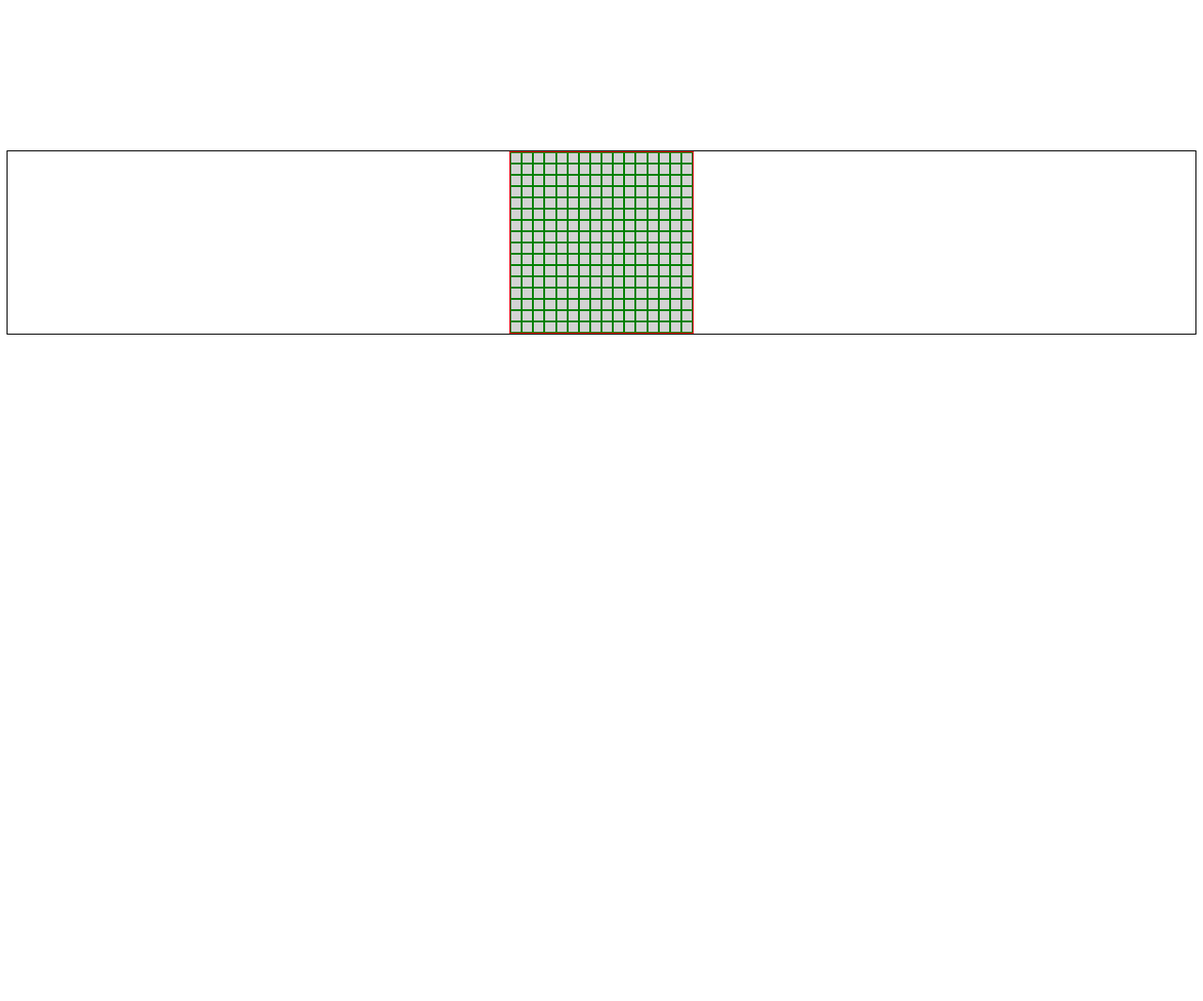
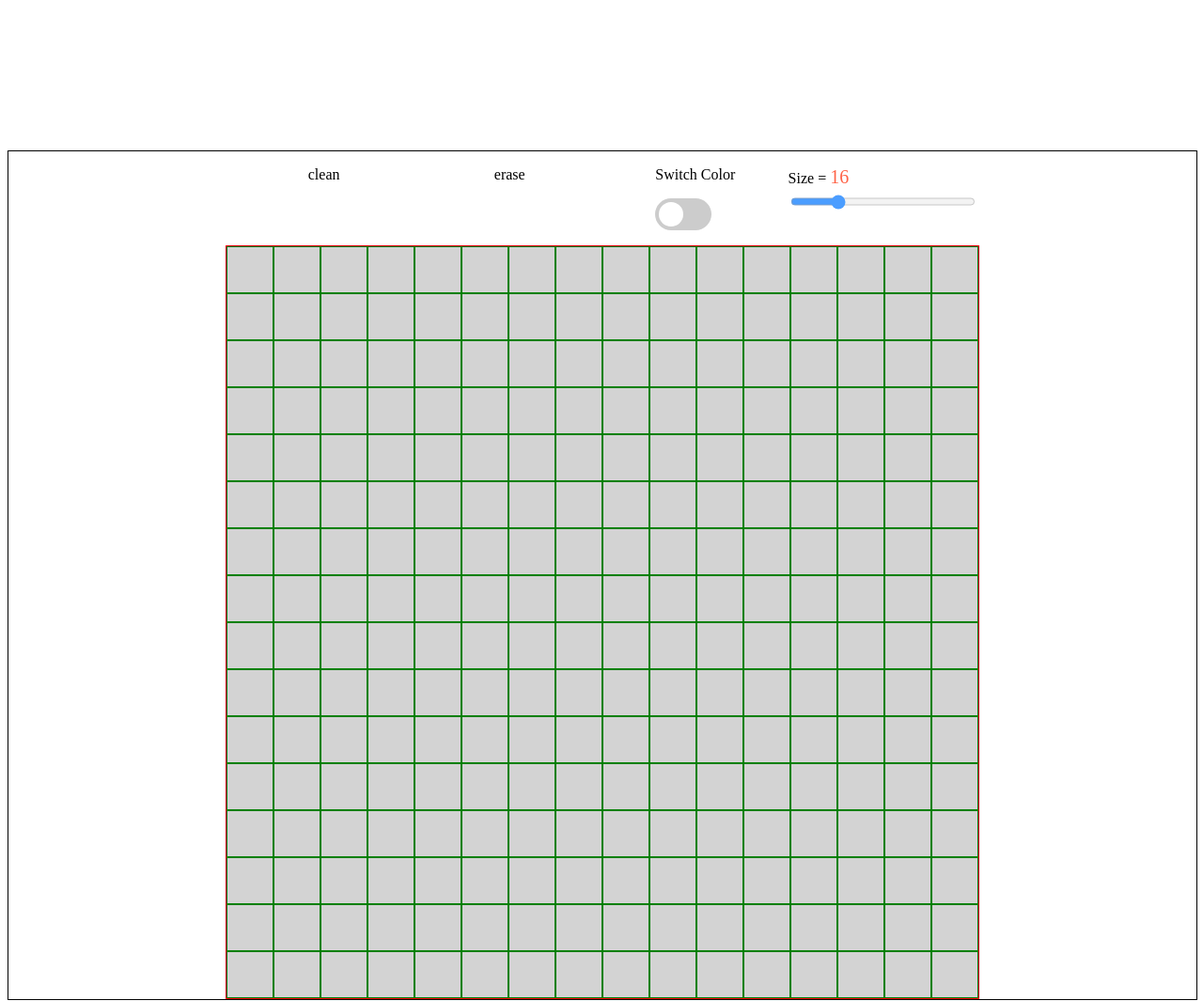
Before and after one commit to Tommyisr/Etch-A-Sketch, a plain HTML site: page index.html in a window 1280 px wide. Shown: the whole page at 94% size. Before the commit the page ends 800 px from the top, so only its background shows below. Drawn offline with Linux system fonts and the light colour scheme.

Commit message:
add color and size change

```diff
--- a/index.html
+++ b/index.html
@@ -10,7 +10,29 @@
 <body>
 
     <div class="container">
+        <div class="flbox">
+        <div class="clean">clean</div>
+        <div class="erase">erase</div>
+        <div class="color-change">
+        <div style="margin-bottom: 1rem">
+            Switch Color
+        </div>
+            <div>
 
+
+
+            <label class="switch">
+                <input type="checkbox" id="change">
+                <span class="switcher round"></span>
+              </label></div>
+            </div>
+
+              <div class="size">Size = <span class="out"> </span><input type="range" class="slider" id="myRange" min="1" max="64" value="16">
+        </div>
+    </div>
+        <div class="grid">
+
+        </div>
 
 
 
--- a/main.css
+++ b/main.css
@@ -8,8 +8,150 @@ main html {
     border: 1px black solid;
     width: 100%;
     display: grid;
+    /* grid-template-columns: 25% 25% 25% 25%; */
+    /* grid-template-rows: 10% 90%; */
+    /* grid-template-areas:  */
+                    /* 'clean erase color size'; */
     margin-top: 10rem;
      justify-content: center;
     justify-items: center;
-    justify-self: center;
+    /* justify-self: center; */
+    /* align-content: center; */
+    /* align-items: center; */
 }
+
+.flbox {
+    display: grid;
+    grid-template-columns: repeat(4, 1fr);
+    justify-content: center;
+    justify-items: center;
+    margin-top: 1rem;
+    margin-bottom: 1rem;
+}
+.clean {
+/* grid-area: 'clean'; */
+}
+.erase {
+/* grid-area: 'erase'; */
+}
+.color-change {
+/* grid-area: 'color'; */
+display: flex;
+flex-direction: column;
+}
+.size {
+
+
+}
+
+
+
+.slider {
+        width: 100%;
+        height: 25px;
+        background: #d3d3d3;
+        opacity: 0.7;
+        transition: opacity .2s;
+    }
+
+    .out {
+        font-size: 20px;
+        color: tomato;
+    }
+
+    .slider:hover {
+        opacity: 1;
+    }
+
+.grid {
+    display : grid;
+    width : 800px;
+    height: 800px;
+    border : 1px red solid;
+    /* justify-self : center; */
+    grid-gap : 0px;
+    /* grid-area: 'board'; */
+}
+
+.cell {
+    /* min-height : 10px; */
+    /* min-width : 10px; */
+    background-color : lightgray;
+     border : 1px green solid;
+     box-sizing: border-box;
+}
+
+.black {
+    background-color :black;
+}
+.black {
+    background-color :lightgray;
+}
+
+.color {
+    /* background-color :rgb(random, random, random); */
+}
+
+
+
+.switch {
+    position: relative;
+    display: inline-block;
+    width: 60px;
+    height: 34px;
+  }
+
+  /* Hide default HTML checkbox */
+  .switch input {
+    opacity: 0;
+    width: 0;
+    height: 0;
+  }
+
+  /* The slider */
+  .switcher {
+    position: absolute;
+    cursor: pointer;
+    top: 0;
+    left: 0;
+    right: 0;
+    bottom: 0;
+    background-color: #ccc;
+    -webkit-transition: .4s;
+    transition: .4s;
+  }
+
+  .switcher:before {
+    position: absolute;
+    content: "";
+    height: 26px;
+    width: 26px;
+    left: 4px;
+    bottom: 4px;
+    background-color: white;
+    -webkit-transition: .4s;
+    transition: .4s;
+  }
+
+  input:checked + .switcher {
+    background-color: #2196F3;
+  }
+
+  input:focus + .switcher {
+    box-shadow: 0 0 1px #2196F3;
+  }
+
+  input:checked + .switcher:before {
+    -webkit-transform: translateX(26px);
+    -ms-transform: translateX(26px);
+    transform: translateX(26px);
+  }
+
+  /* Rounded sliders */
+  .switcher.round {
+    border-radius: 34px;
+  }
+
+  .switcher.round:before {
+    border-radius: 50%;
+  }
--- a/main.js
+++ b/main.js
@@ -1,31 +1,47 @@
 let size = 16;
+let arg = 'black';
 
 
-let container = document.querySelector('.container');
-let grid = document.createElement('div');
-container.appendChild(grid);
-grid.classList.add('grid');
-grid.style.display = 'grid';
-grid.style.width = '100%';
-// grid.textContent = 'asd';
-grid.style.border = '1px red solid';
+let checkbox = document.getElementById("change");
+// alert(checkbox.value);
+checkbox.onclick = function() {
+    if(this.checked != true) arg = 'black';
+    else arg = 'color';
+}
 
-grid.style.justifySelf = 'center';
-// grid.style.alignContent = 'center';
-// grid.style.alignItems = 'center';
-// grid.style.justifyContent = 'center';
-// grid.style.justifyItems = 'center';
-grid.style.gap = '0px';
+let slider = document.getElementById("myRange");
+let output = document.querySelector('.out');
+output.innerHTML = slider.value;
 
+slider.oninput = function() {
+    output.innerHTML = this.value;
+    // size = this.value;
+    clear();
+    buildBoard(this.value);
+}
+
+
+
+
+function clear() {
+    let cell = document.querySelectorAll('.cell');
+    cell.forEach(x => x.remove());
+}
+
+
+function buildBoard(size) {
+    let grid = document.querySelector('.grid');
 grid.style.gridTemplateColumns = `repeat(${size}, 1fr)`;
 grid.style.gridTemplateRows= `repeat(${size}, 1fr)`;
-
-let test = 10;
 for( let i=0; i<size; i++ )
 {
     for(let j=0; j<size; j++)
     {
         let square = document.createElement('div');
+            square.classList.add("cell");
+            square.addEventListener('mouseover', hoverfunc);
+        grid.appendChild(square);
+
         // square.style.gridColumn = `${j} / ${j}+1`;
         // square.style.gridRow = `${i} / ${i}+1`;
 
@@ -40,13 +56,47 @@ for( let i=0; i<size; i++ )
         // grid-column-end: 3;
         // square.textContent = ' ';
         // square.textContent = `${i},${j}`;
-        square.style.minHeight = '10px';
-        square.style.minWidth = '10px';
+
         // square.style.maxHeight = '10px';
         // square.style.maxWidth = '10px';
-        square.style.backgroundColor = 'lightgray';
-        square.style.border = '1px green solid';
+
         // square.style.width = `${test}px`;
-        grid.appendChild(square);
     }
 }
+}
+
+buildBoard(size);
+
+function hoverfunc(e) {
+if (arg == 'black') {
+    console.log(this.style.backgroundColor.red);
+    // this.classList.add("black");
+
+    this.style.backgroundColor = 'rgb(155,155,155)';
+}
+if (arg == 'white') {
+    console.log("white");
+    this.style.backgroundColor = 'white';
+
+}
+
+if (arg == 'color') {
+    // let clr = RandomSource();
+    // console.log(clr);
+    let red = Math.random()*255;
+    let green = Math.random()*255;
+    let blue = Math.random()*255;
+    console.log(red);
+
+    this.style.backgroundColor = `rgb(${red}, ${green}, ${blue})`;
+    // this.classList.add("color");
+}
+// console.log("hovhovhov2");
+
+}
+
+
+
+// let cell = document.querySelectorAll('.cell');
+// cell.forEach(x => x.addEventListener('mouseover', hoverfunc));
+// cell.forEach( x => x.style.background = 'red');
```
